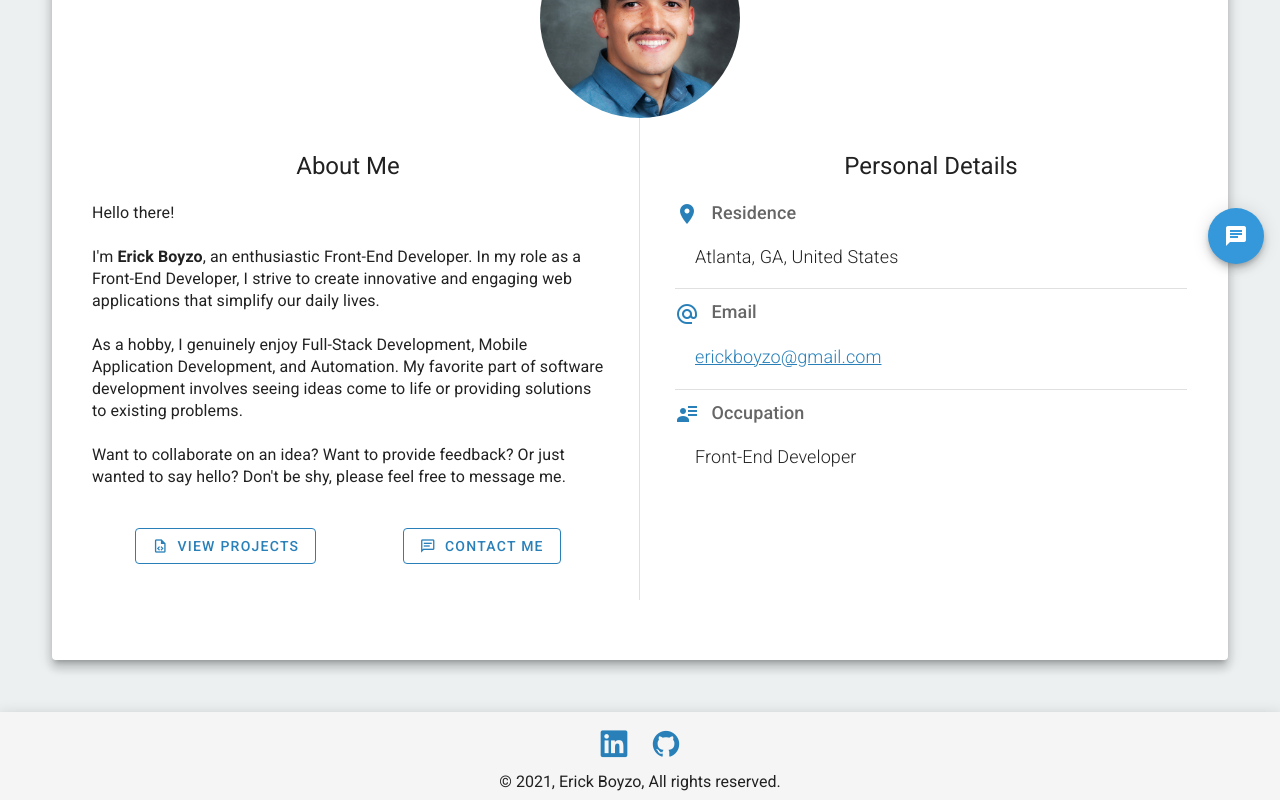
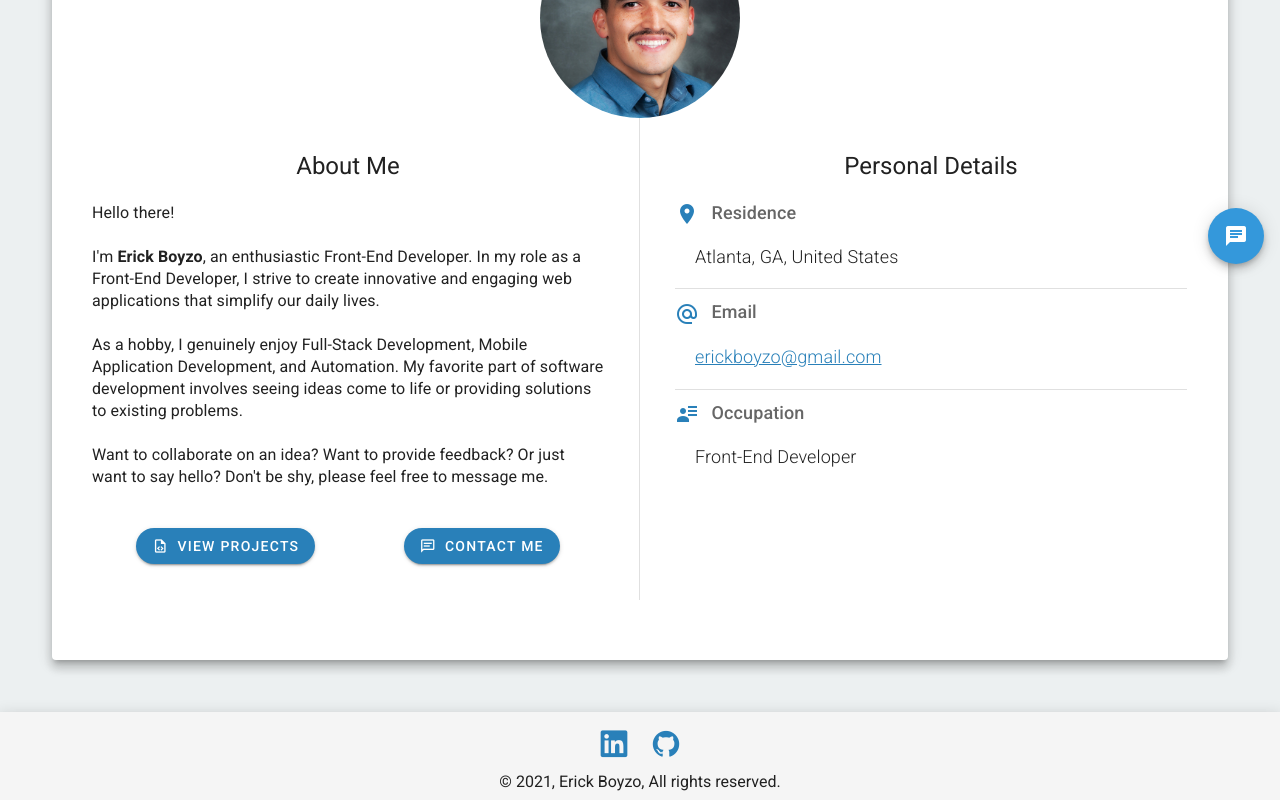
Before and after one commit to erickboyzo/portfolio, a Vue app: page /about in a window 1280 px wide. Shown: the part 426-1226 px from the top of the page. Built offline with nearby package versions, Linux system fonts and the light colour scheme.

Commit message:
feat(About): minor ui updates

```diff
--- a/src/plugins/constants.ts
+++ b/src/plugins/constants.ts
@@ -26,7 +26,7 @@ const Constants = {
         + '\n </br> </br>'
         + 'As a hobby, I genuinely enjoy Full-Stack Development, Mobile Application Development, and Automation. My favorite part of software development involves seeing ideas come to life or providing solutions to existing problems.\n'
         + '\n </br> </br>'
-        + 'Want to collaborate on an idea? Want to provide feedback? Or just wanted to say hello? Don\'t be shy, please feel free to message me.',
+        + 'Want to collaborate on an idea? Want to provide feedback? Or just want to say hello? Don\'t be shy, please feel free to message me.',
       ABOUT_ICONS: [
         { icon: 'mdi-map-marker', label: 'Residence', value: 'Atlanta, GA, United States' },
         {
--- a/src/views/About.vue
+++ b/src/views/About.vue
@@ -39,7 +39,7 @@
                       class="mx-auto my-2"
                       to="projects"
                       color="primary"
-                      outlined>
+                      rounded>
                       <v-icon class="mr-2" small>mdi-file-code-outline</v-icon>
                       {{ $Constants.VIEW_PROJECTS }}
                     </v-btn>
@@ -47,7 +47,7 @@
                       class="mx-auto my-2"
                       to="contact"
                       color="primary"
-                      outlined>
+                      rounded>
                       <v-icon class="mr-2" small>mdi-message-text-outline</v-icon>
                       {{ $Constants.CONTACT_ME }}
                     </v-btn>
```
